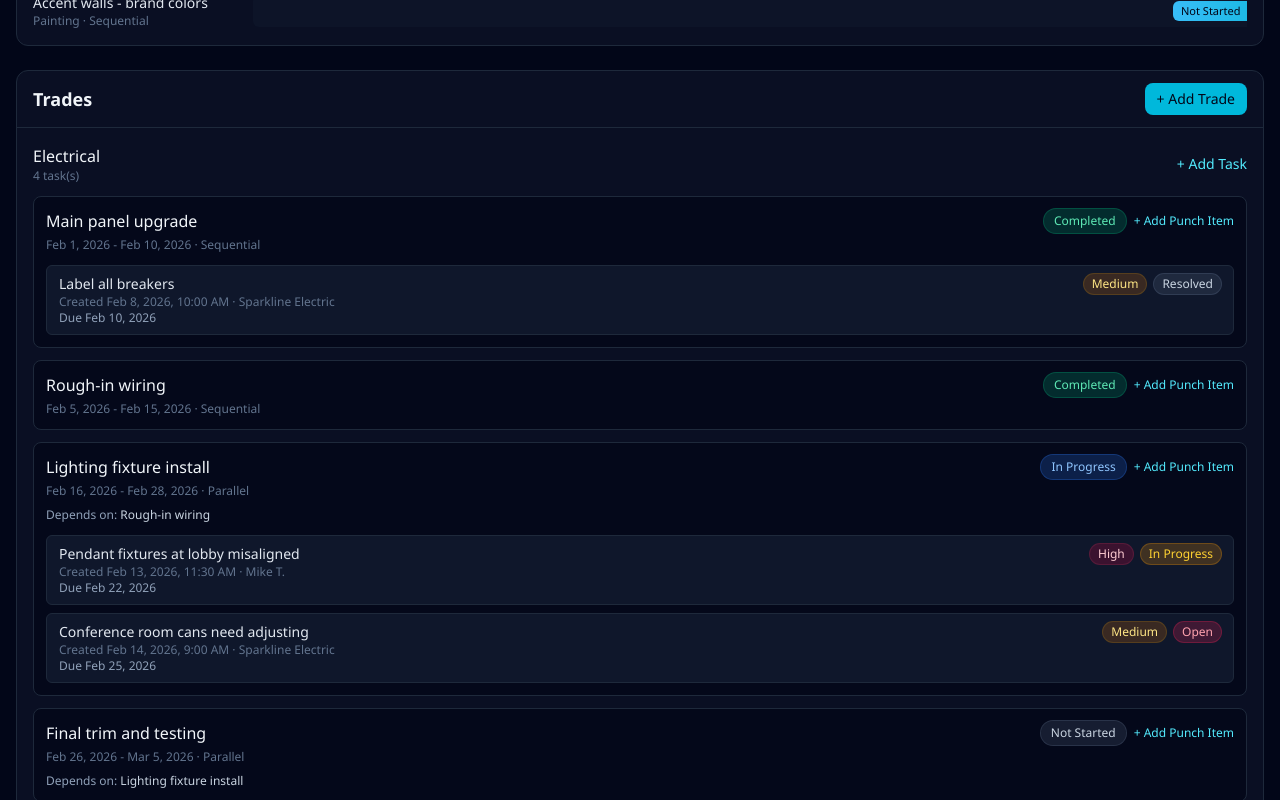
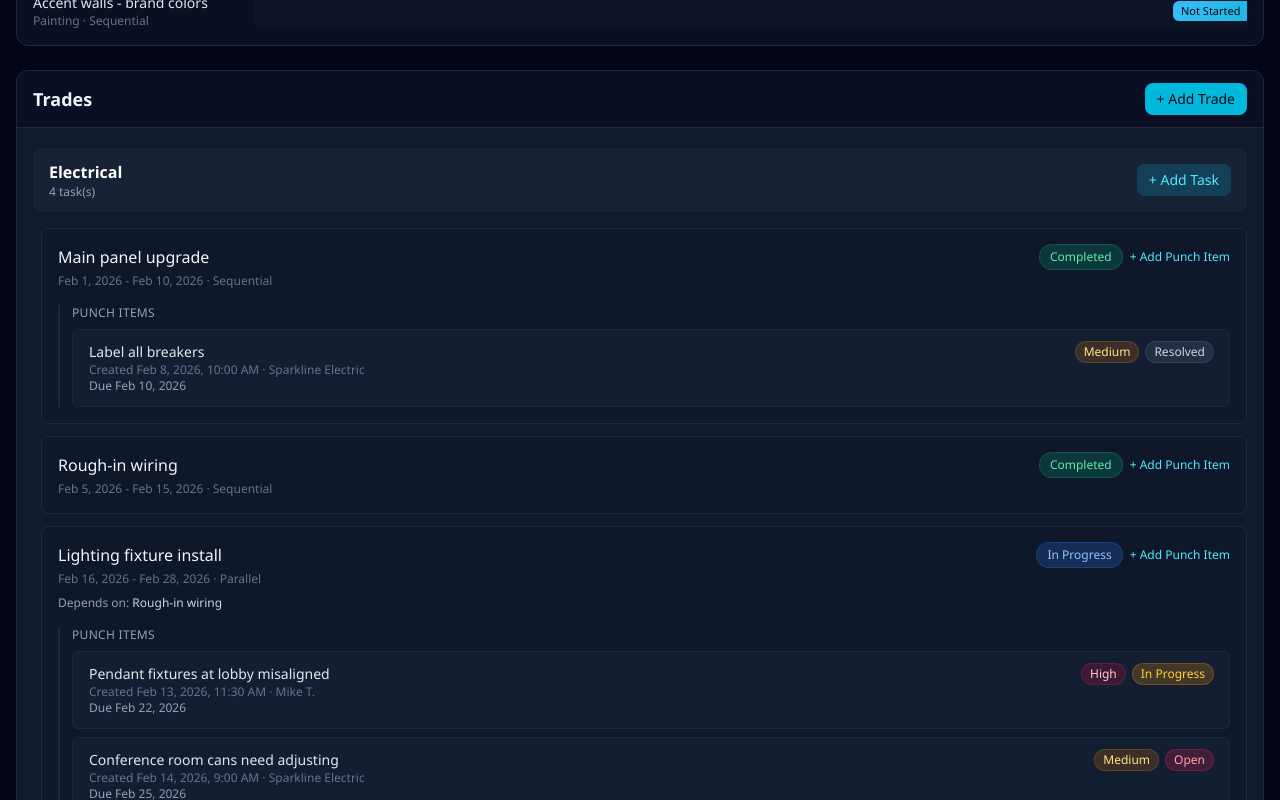
Before and after one commit to hak-tx/gc-tracker, a Next.js app: page /project/1 in a window 1280 px wide. Shown: the part 1120-1920 px from the top of the page. Built offline with nearby package versions, Linux system fonts and the light colour scheme.

Commit message:
Add Gantt hover tooltips with sub messages, improve visual hierarchy

```diff
--- a/src/app/project/[id]/page.tsx
+++ b/src/app/project/[id]/page.tsx
@@ -360,11 +360,11 @@ export default function ProjectPage({ params }: { params: Promise<{ id: string }
           ) : (
             <div className="divide-y divide-slate-800">
               {project.trades.map((trade) => (
-                <article key={trade.id} className="px-4 py-4">
-                  <div className="mb-3 flex items-center justify-between">
+                <article key={trade.id} className="bg-slate-800/40 px-4 py-5">
+                  <div className="mb-4 flex items-center justify-between rounded-lg bg-slate-800/60 px-4 py-3">
                     <div>
-                      <h3 className="font-medium">{trade.name}</h3>
-                      <p className="text-xs text-slate-500">{trade.tasks.length} task(s)</p>
+                      <h3 className="font-semibold text-white">{trade.name}</h3>
+                      <p className="text-xs text-slate-400">{trade.tasks.length} task(s)</p>
                     </div>
                     <button
                       onClick={() => {
@@ -377,7 +377,7 @@ export default function ProjectPage({ params }: { params: Promise<{ id: string }
                           dependencyTaskIds: [],
                         });
                       }}
-                      className="text-sm text-cyan-300 hover:text-cyan-200"
+                      className="rounded-lg bg-cyan-500/20 px-3 py-1.5 text-sm text-cyan-300 hover:bg-cyan-500/30"
                     >
                       + Add Task
                     </button>
@@ -505,7 +505,7 @@ export default function ProjectPage({ params }: { params: Promise<{ id: string }
                   {trade.tasks.length === 0 ? (
                     <p className="text-sm text-slate-500">No tasks yet.</p>
                   ) : (
-                    <div className="space-y-3">
+                    <div className="space-y-3 pl-2">
                       {trade.tasks.map((task) => {
                         const key = `${trade.id}:${task.id}`;
                         const dependencies = task.dependencyTaskIds
@@ -515,7 +515,7 @@ export default function ProjectPage({ params }: { params: Promise<{ id: string }
                           .filter((title): title is string => Boolean(title));
 
                         return (
-                          <div key={task.id} className="rounded-lg border border-slate-800 bg-slate-950/70 p-3">
+                          <div key={task.id} className="rounded-lg border border-slate-700/60 bg-slate-900/50 p-4">
                             <div className="flex flex-wrap items-start justify-between gap-3">
                               <div>
                                 <h4 className="font-medium">{task.title}</h4>
@@ -640,11 +640,12 @@ export default function ProjectPage({ params }: { params: Promise<{ id: string }
                             )}
 
                             {task.punchItems.length > 0 && (
-                              <div className="mt-3 space-y-2">
+                              <div className="mt-4 space-y-2 pl-3 border-l-2 border-slate-700">
+                                <p className="text-xs font-medium text-slate-400 uppercase tracking-wide">Punch Items</p>
                                 {task.punchItems.map((item) => (
                                   <div
                                     key={item.id}
-                                    className="rounded-md border border-slate-800 bg-slate-900 px-3 py-2"
+                                    className="rounded-md border border-slate-600/50 bg-slate-800/40 px-4 py-3"
                                   >
                                     <div className="flex flex-wrap items-start justify-between gap-2">
                                       <div>
@@ -752,6 +753,9 @@ function GanttChart({ project }: { project: Project }) {
       endDate: task.endDate,
       mode: task.mode,
       status: task.status,
+      lastMessage: task.lastMessage,
+      lastMessageFrom: task.lastMessageFrom,
+      lastMessageAt: task.lastMessageAt,
     }))
   );
 
@@ -805,7 +809,7 @@ function GanttChart({ project }: { project: Project }) {
               dayWidth;
 
             return (
-              <div key={row.id} className="flex items-center">
+              <div key={row.id} className="flex items-center group">
                 <div className="w-[220px] shrink-0 pr-3">
                   <p className="truncate text-sm text-slate-200">{row.title}</p>
                   <p className="text-xs text-slate-500">
@@ -814,7 +818,7 @@ function GanttChart({ project }: { project: Project }) {
                 </div>
                 <div className="relative h-8 rounded-md bg-slate-900/70" style={{ width: `${timelineWidth}px` }}>
                   <div
-                    className="absolute top-1.5 h-5 rounded-md px-2 text-[11px] leading-5 text-slate-950"
+                    className="absolute top-1.5 h-5 rounded-md px-2 text-[11px] leading-5 text-slate-950 cursor-pointer transition hover:scale-105 hover:shadow-lg"
                     style={{
                       left: `${startOffset * dayWidth}px`,
                       width: `${duration}px`,
@@ -824,10 +828,19 @@ function GanttChart({ project }: { project: Project }) {
                           : "linear-gradient(90deg,#f59e0b,#f97316)",
                       opacity: row.status === "completed" ? 0.6 : 1,
                     }}
-                    title={`${row.startDate} to ${row.endDate}`}
+                    title={row.lastMessage ? `"${row.lastMessage}"\n\n— ${row.lastMessageFrom}\n${row.lastMessageAt ? new Date(row.lastMessageAt).toLocaleString() : ''}` : `${row.startDate} to ${row.endDate}`}
                   >
                     {formatLabel(row.status)}
                   </div>
+                  {/* Hover tooltip */}
+                  {row.lastMessage && (
+                    <div className="absolute left-0 top-full z-50 mt-2 w-72 rounded-lg border border-slate-700 bg-slate-900 p-3 opacity-0 invisible group-hover:opacity-100 group-hover:visible transition-all shadow-xl">
+                      <p className="text-sm text-white italic">"{row.lastMessage}"</p>
+                      <p className="mt-2 text-xs text-cyan-300">{row.lastMessageFrom}</p>
+                      <p className="text-xs text-slate-500">{row.lastMessageAt ? new Date(row.lastMessageAt).toLocaleString() : ''}</p>
+                      <p className="mt-1 text-[10px] text-slate-600">Source: Telegram message</p>
+                    </div>
+                  )}
                 </div>
               </div>
             );
--- a/src/lib/projects.ts
+++ b/src/lib/projects.ts
@@ -23,6 +23,9 @@ export interface Task {
   endDate: string;
   dependencyTaskIds: string[];
   punchItems: PunchItem[];
+  lastMessage?: string;
+  lastMessageFrom?: string;
+  lastMessageAt?: string;
 }
 
 export interface Trade {
@@ -42,7 +45,7 @@ export interface Project {
 }
 
 export const STORAGE_KEY = "gc-tracker-projects";
-const STORAGE_VERSION = "v2";
+const STORAGE_VERSION = "v3";
 
 export const statusColors: Record<ProjectStatus, string> = {
   active: "bg-emerald-500/20 text-emerald-300 ring-1 ring-emerald-500/40",
@@ -120,6 +123,9 @@ export const defaultProjects: Project[] = [
             startDate: "2026-02-16",
             endDate: "2026-02-28",
             dependencyTaskIds: ["t-2"],
+            lastMessage: "I'll be there Monday and be done by end of week",
+            lastMessageFrom: "Mike T. (Sparkline Electric)",
+            lastMessageAt: "2026-02-14T08:30:00",
             punchItems: [
               {
                 id: "p-2",
@@ -175,6 +181,9 @@ export const defaultProjects: Project[] = [
             startDate: "2026-02-09",
             endDate: "2026-02-20",
             dependencyTaskIds: ["t-5"],
+            lastMessage: "Waiting on part, should have it tomorrow",
+            lastMessageFrom: "Carlos (Allied Plumbing)",
+            lastMessageAt: "2026-02-13T14:22:00",
             punchItems: [
               {
                 id: "p-4",
@@ -204,6 +213,9 @@ export const defaultProjects: Project[] = [
             startDate: "2026-02-15",
             endDate: "2026-02-22",
             dependencyTaskIds: [],
+            lastMessage: "Can't start until I get the dishwasher specs from you",
+            lastMessageFrom: "Carlos (Allied Plumbing)",
+            lastMessageAt: "2026-02-14T10:15:00",
             punchItems: [
               {
                 id: "p-6",
```
